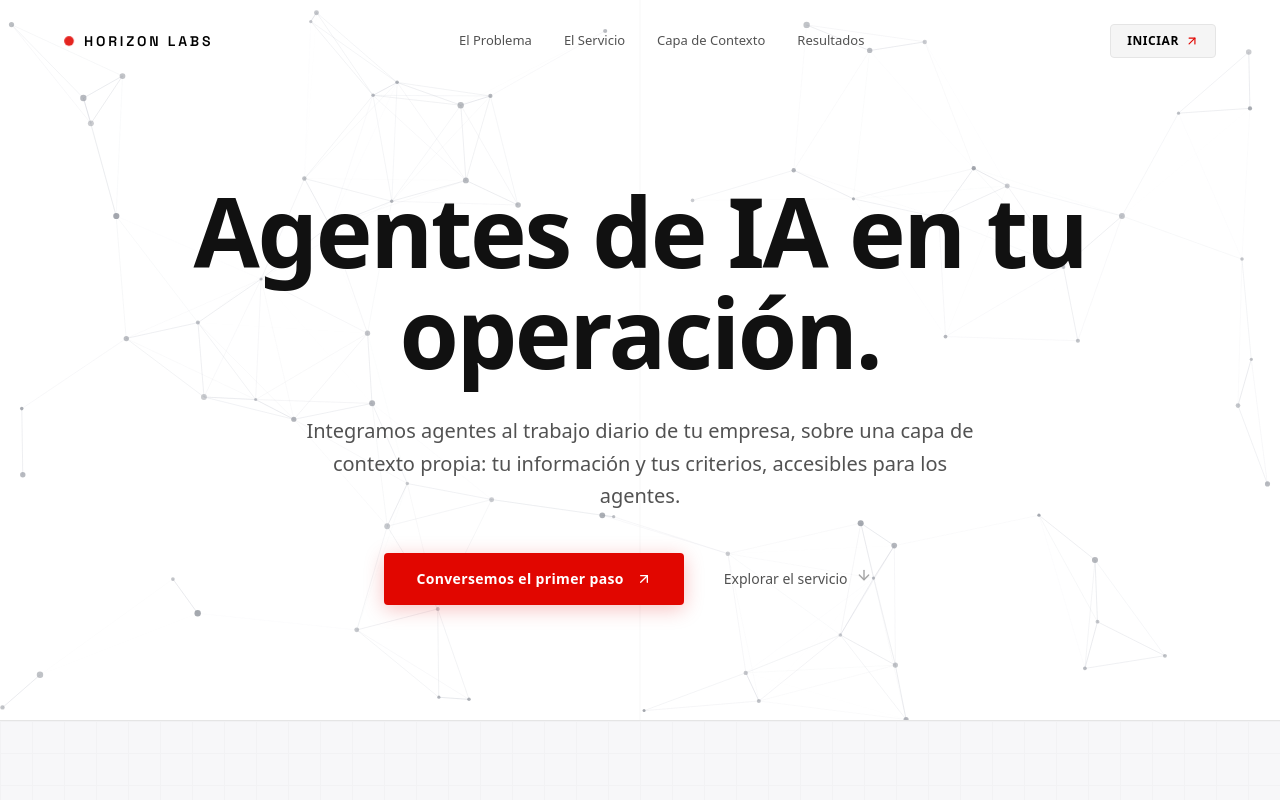
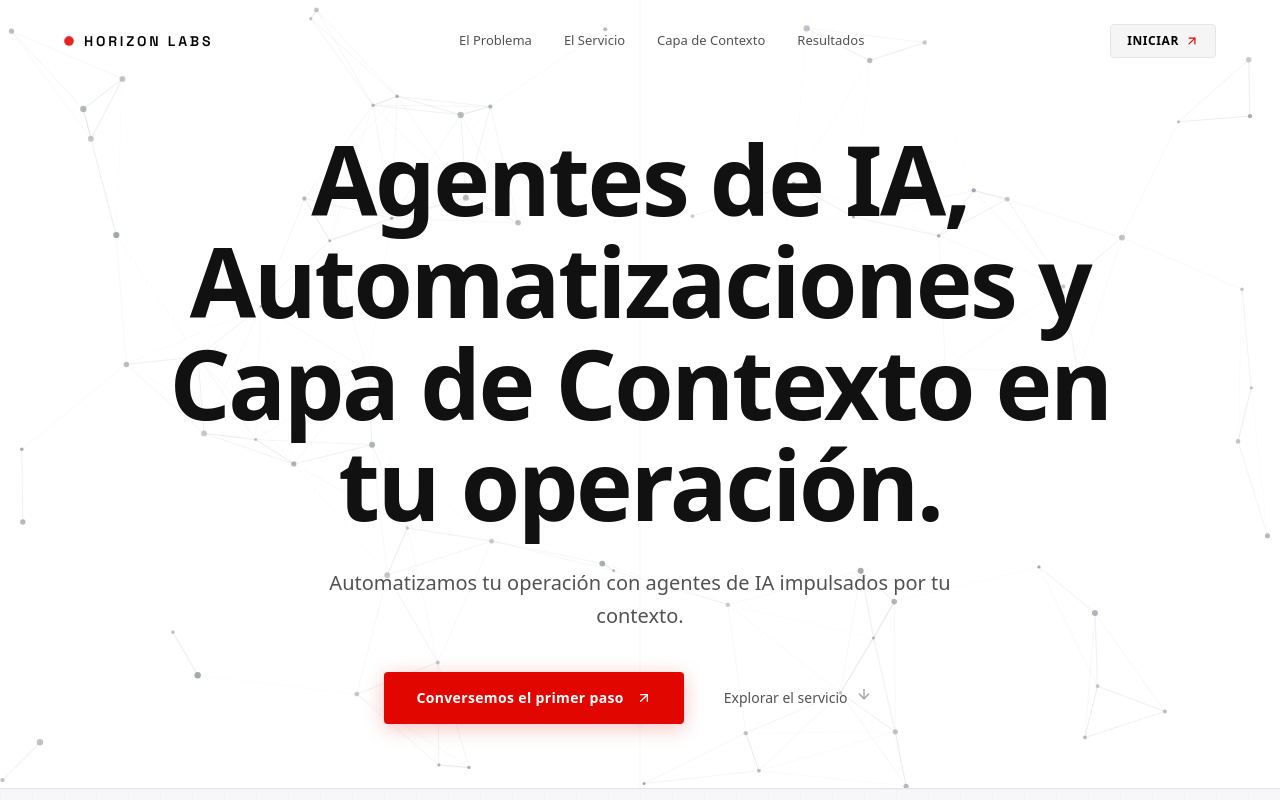
Before and after one commit to IRUBInacho/HorizonteLabs_landing, a React (Vite) app: page / in a window 1280 px wide. Shown: the top 800 px of the page. Built offline with nearby package versions, Linux system fonts and the light colour scheme.

Commit message:
feat: update hero section value proposition text for clarity and coverage

```diff
--- a/src/components/HeroSection.tsx
+++ b/src/components/HeroSection.tsx
@@ -24,7 +24,7 @@ export const HeroSection: React.FC<HeroSectionProps> = ({ onOpenConsultation })
           transition={{ duration: 0.9, delay: 0.15, ease: [0.16, 1, 0.3, 1] }}
           className="text-4xl sm:text-6xl md:text-7xl lg:text-8xl font-bold tracking-tight text-[#111111] leading-[1.06] mb-8"
         >
-          Agentes de IA en tu operación.
+          Agentes de IA, Automatizaciones y Capa de Contexto en tu operación.
         </motion.h1>
 
         {/* Subtitle */}
@@ -34,7 +34,7 @@ export const HeroSection: React.FC<HeroSectionProps> = ({ onOpenConsultation })
           transition={{ duration: 0.9, delay: 0.3, ease: [0.16, 1, 0.3, 1] }}
           className="max-w-2xl text-lg sm:text-xl text-neutral-600 font-normal leading-relaxed mb-10"
         >
-          Integramos agentes al trabajo diario de tu empresa, sobre una capa de contexto propia: tu información y tus criterios, accesibles para los agentes.
+          Automatizamos tu operación con agentes de IA impulsados por tu contexto.
         </motion.p>
 
         {/* Actions */}
```
